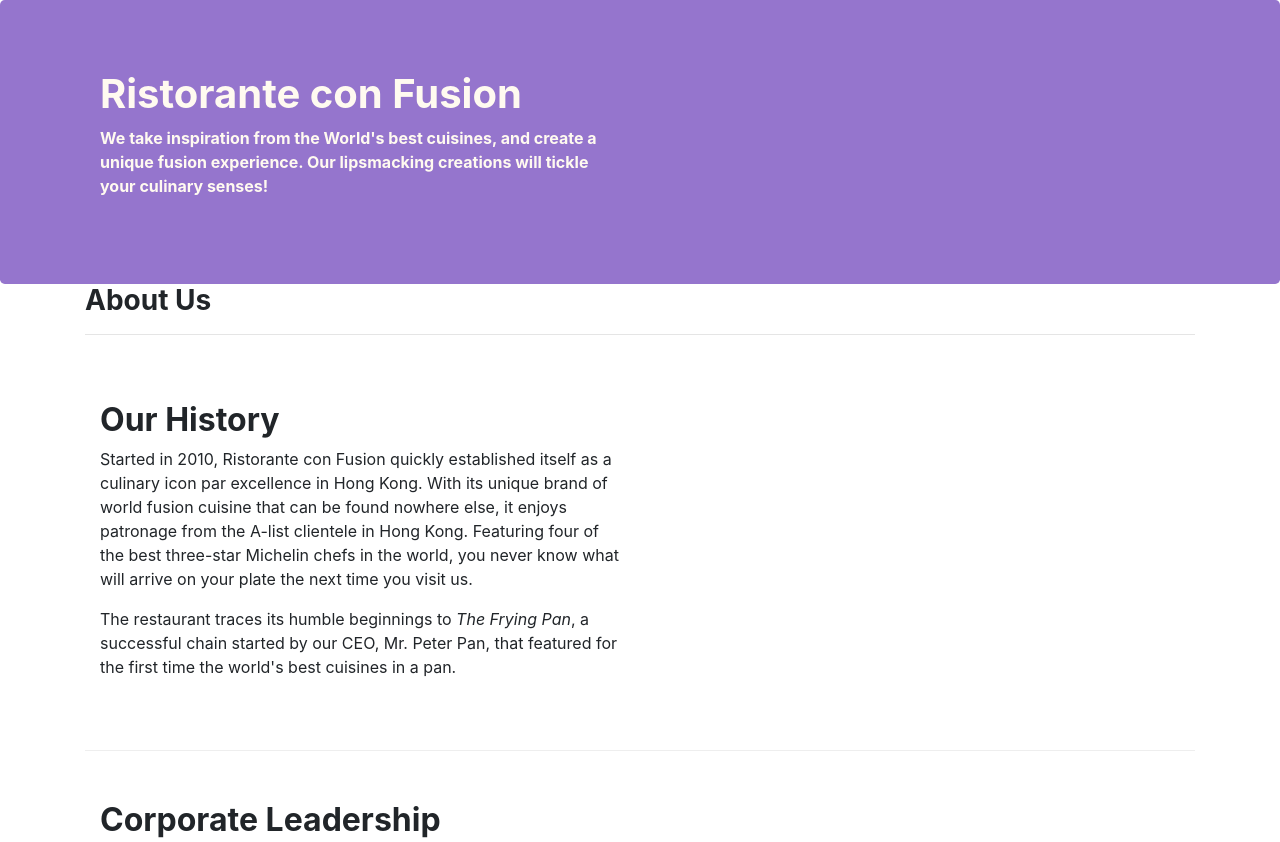
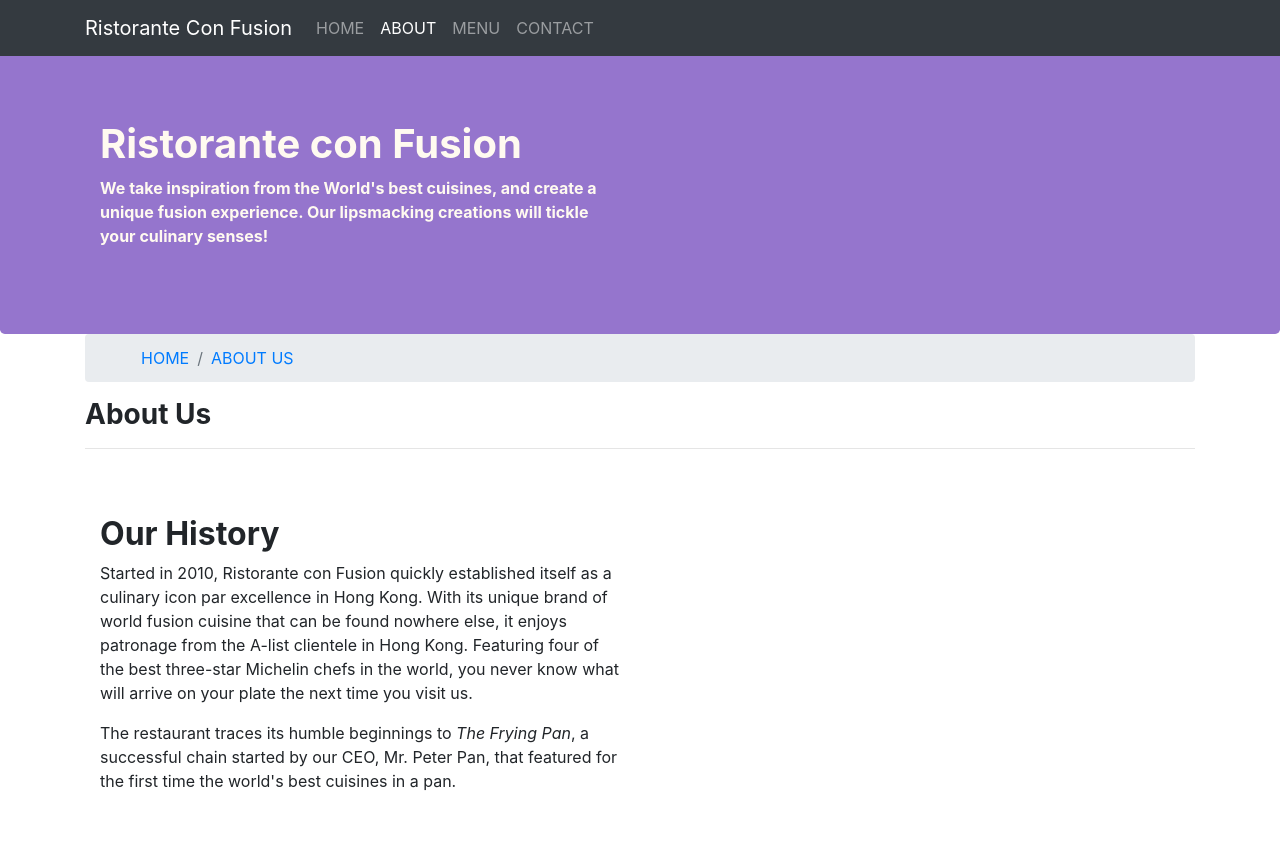
Before and after one commit to Sashankr/Bootstrap-Practice-Coursera, a website: page aboutus.html in a window 1280 px wide. Shown: the top 842 px of the page. Drawn offline with nearby package versions, Linux system fonts and the light colour scheme.

Commit message:
Navbar and Breadcrumbs

```diff
--- a/aboutus.html
+++ b/aboutus.html
@@ -15,6 +15,23 @@
 
 <body>
 
+    <nav class="navbar navbar-dark navbar-expand-sm bg-dark fixed-top">
+        <div class="container">
+            <button type="button" class="navbar-toggler" data-toggle="collapse" data-target="#Navbar">
+                <span class="navbar-toggler-icon"></span>
+            </button>
+            <a href="#" class="navbar-brand">Ristorante Con Fusion</a>
+            <div class="collapse navbar-collapse" id="Navbar">
+            <ul class="navbar-nav mr-auto">
+                <li class="nav-item"><a class="nav-link" href="./index.html">HOME</a></li>
+                <li class="nav-item active"><a class="nav-link" href="#">ABOUT</a></li>
+                <li class="nav-item"><a class="nav-link" href="">MENU</a></li>
+                <li class="nav-item"><a class="nav-link" href="">CONTACT</a></li>
+            </ul>
+            </div>
+        </div>
+    </nav>
+
     <header class="jumbotron">
         <div class="container">
             <div class="row row-header">
@@ -27,6 +44,13 @@
             </div>
         </div>
     </header>
+
+    <div class="container">
+        <ol class="breadcrumb">
+            <ul class="breadcrumb-item"><a href="./index.html">HOME</a></ul>
+            <ul class="breadcrumb-item active"><a href="#">ABOUT US</a></ul>
+        </ol>
+    </div>
 
     <div class="container">
         <div class="row align-items-start">
@@ -69,7 +93,7 @@
                 <div class="col-4 offset-1 col-sm-2">
                     <h5>Links</h5>
                     <ul class="list-unstyled">
-                        <li><a href="#">Home</a></li>
+                        <li><a href="./index.html">Home</a></li>
                         <li><a href="#">About</a></li>
                         <li><a href="#">Menu</a></li>
                         <li><a href="#">Contact</a></li>
--- a/css/styles.css
+++ b/css/styles.css
@@ -32,3 +32,12 @@ address{
 h2, h3{
   font-weight: bold;
 }
+
+body{
+  padding:50px 0px 0px 0px;
+  z-index:0;
+}
+
+.navbar-dark {
+   background-color: #512DA8;
+}
```
Also changed, not shown: index.html (+17 -0 lines).
